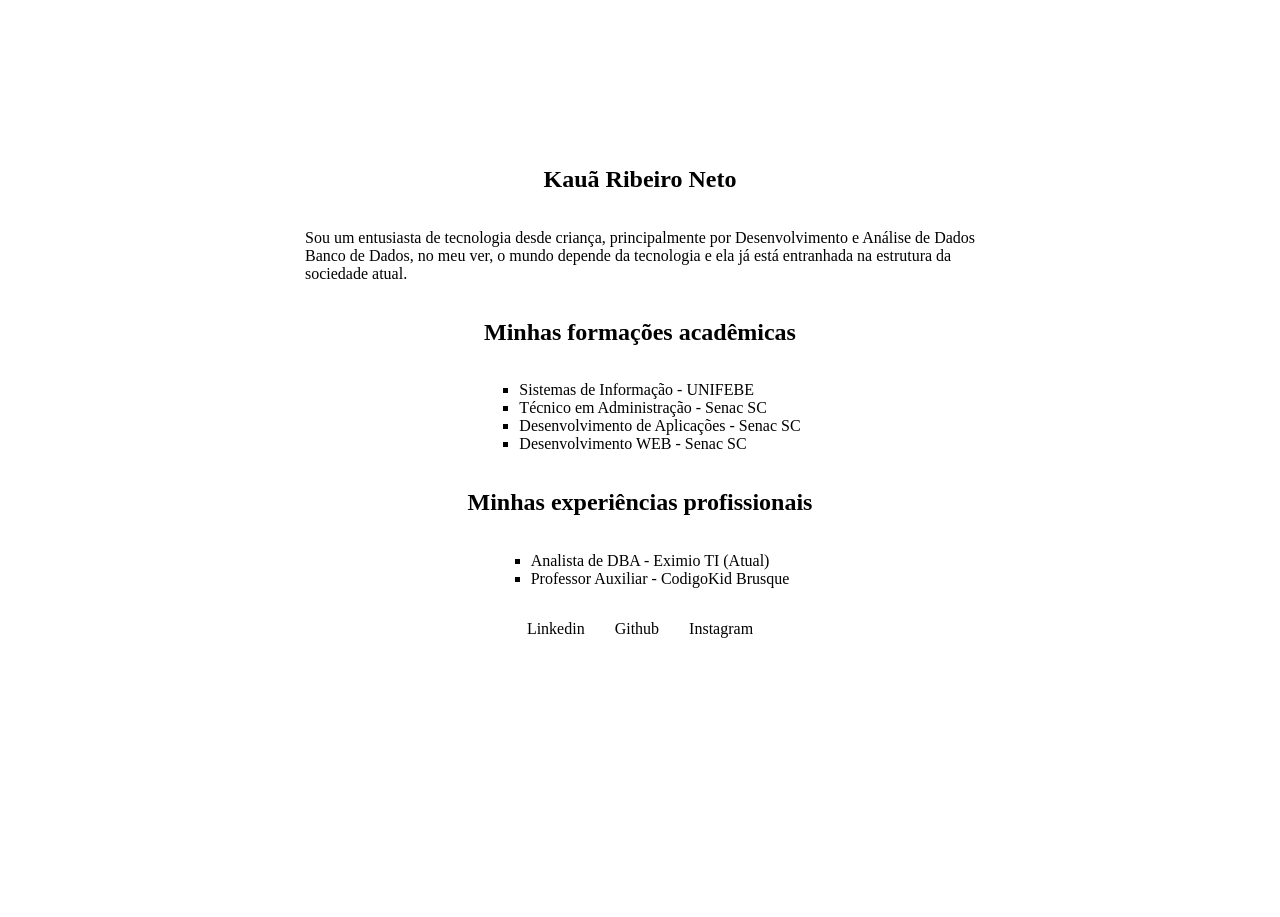
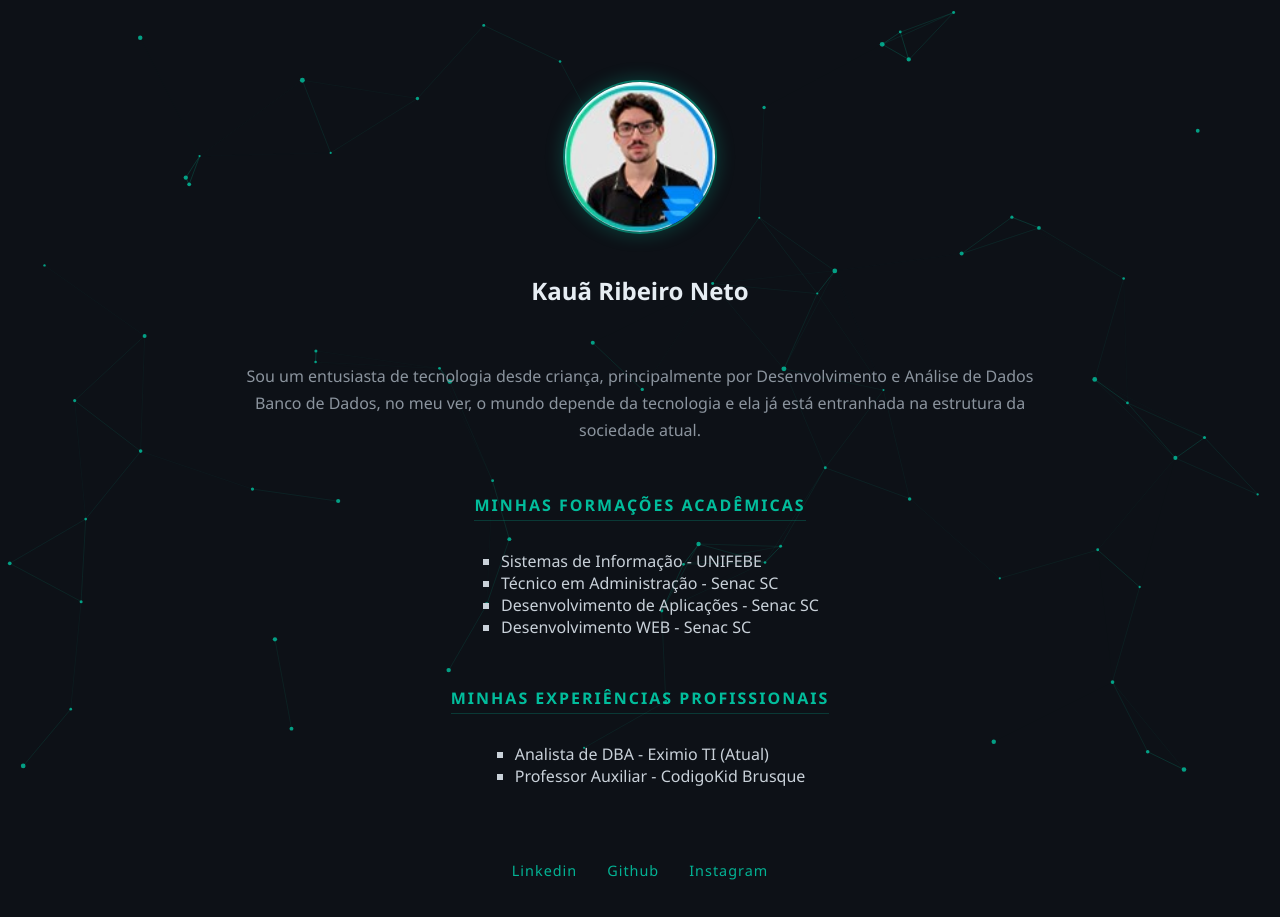
Before and after one commit to ribeirobxz/curriculo, a plain HTML site: page index.html in a window 1280 px wide. Before the commit the page ends 800 px from the top, so only its background shows below. Drawn offline with Linux system fonts and the light colour scheme.

Commit message:
Update index.html and style.css for layout improvements and add background animation

```diff
--- a/index.html
+++ b/index.html
@@ -11,16 +11,17 @@
 </head>
 
 <body>
+    <canvas id="bg-canvas"></canvas>
     <main>
 
         <!--foto de perfil e nome-->
-        <section>
-            <img src="" alt="">
+        <section id="perfil">
+            <img src="./images/foto.jpg" alt="Foto de perfil">
             <h1>Kauã Ribeiro Neto</h1>
         </section>
 
         <!--Breve introdução á minha pessoa-->
-        <section>
+        <section id="informacoes-pessoais">
             <p>
                 Sou um entusiasta de tecnologia desde criança, principalmente por Desenvolvimento e Análise de Dados
                 <br>
@@ -55,12 +56,77 @@
         <!--Navbar das redes sociais-->
         <nav id="redes-sociais">
             <ol>
-                <li><a href="">Linkedin</a></li>
-                <li><a href="https://github.com/ribeirobxz">Github</a></li>
-                <li><a href="https://instagram.com/ribeirobxz">Instagram</a></li>
+                <li><a target="_blank" href="https://www.linkedin.com/in/kau%C3%A3-ribeiro-neto-737961251/">Linkedin</a></li>
+                <li><a target="_blank" href="https://github.com/ribeirobxz">Github</a></li>
+                <li><a target="_blank" href="https://instagram.com/ribeirobxz">Instagram</a></li>
             </ol>
         </nav>
     </footer>
+
+    <script>
+        const canvas = document.getElementById('bg-canvas');
+        const ctx = canvas.getContext('2d');
+
+        function resize() {
+            canvas.width = window.innerWidth;
+            canvas.height = window.innerHeight;
+        }
+        resize();
+        window.addEventListener('resize', () => { resize(); initParticles(); });
+
+        const PARTICLE_COUNT = 70;
+        const MAX_DIST = 140;
+        let particles = [];
+
+        function initParticles() {
+            particles = [];
+            for (let i = 0; i < PARTICLE_COUNT; i++) {
+                particles.push({
+                    x: Math.random() * canvas.width,
+                    y: Math.random() * canvas.height,
+                    vx: (Math.random() - 0.5) * 0.5,
+                    vy: (Math.random() - 0.5) * 0.5,
+                    r: Math.random() * 1.5 + 1
+                });
+            }
+        }
+        initParticles();
+
+        function draw() {
+            ctx.clearRect(0, 0, canvas.width, canvas.height);
+
+            for (let i = 0; i < particles.length; i++) {
+                const p = particles[i];
+                p.x += p.vx;
+                p.y += p.vy;
+                if (p.x < 0 || p.x > canvas.width) p.vx *= -1;
+                if (p.y < 0 || p.y > canvas.height) p.vy *= -1;
+
+                ctx.beginPath();
+                ctx.arc(p.x, p.y, p.r, 0, Math.PI * 2);
+                ctx.fillStyle = 'rgba(0, 220, 180, 0.7)';
+                ctx.fill();
+
+                for (let j = i + 1; j < particles.length; j++) {
+                    const q = particles[j];
+                    const dx = p.x - q.x;
+                    const dy = p.y - q.y;
+                    const dist = Math.sqrt(dx * dx + dy * dy);
+                    if (dist < MAX_DIST) {
+                        const alpha = 1 - dist / MAX_DIST;
+                        ctx.beginPath();
+                        ctx.moveTo(p.x, p.y);
+                        ctx.lineTo(q.x, q.y);
+                        ctx.strokeStyle = `rgba(0, 200, 160, ${alpha * 0.35})`;
+                        ctx.lineWidth = 0.7;
+                        ctx.stroke();
+                    }
+                }
+            }
+            requestAnimationFrame(draw);
+        }
+        draw();
+    </script>
 </body>
 
 </html>
--- a/style.css
+++ b/style.css
@@ -6,9 +6,35 @@ html, body {
 body {
     display: flex;
     flex-direction: column;
-    justify-content: center;
     align-items: center;
     min-height: 100vh;
+    background-color: #0d1117;
+    color: #c9d1d9;
+    font-family: 'Segoe UI', sans-serif;
+    position: relative;
+}
+
+#bg-canvas {
+    position: fixed;
+    top: 0;
+    left: 0;
+    width: 100%;
+    height: 100%;
+    z-index: 0;
+    pointer-events: none;
+}
+
+main, footer {
+    position: relative;
+    z-index: 1;
+}
+
+main {
+    display: flex;
+    flex-direction: column;
+    align-items: center;
+    gap: 20px;
+    padding: 60px 20px 20px;
 }
 
 section {
@@ -20,6 +46,42 @@ section {
 ol {
     text-align: left;
     display: inline-block;
+}
+
+#perfil {
+    display: flex;
+    flex-direction: column;
+    align-items: center;
+    padding-top: 20px;
+}
+
+#perfil img {
+    width: 150px;
+    height: 150px;
+    border-radius: 50%;
+    object-fit: cover;
+    margin-bottom: 20px;
+    border: 2px solid rgba(0, 220, 180, 0.5);
+    box-shadow: 0 0 18px rgba(0, 220, 180, 0.25);
+}
+
+h1, h2 {
+    color: #e6edf3;
+}
+
+h2 {
+    font-size: 1rem;
+    text-transform: uppercase;
+    letter-spacing: 2px;
+    color: rgba(0, 220, 180, 0.85);
+    border-bottom: 1px solid rgba(0, 220, 180, 0.2);
+    padding-bottom: 4px;
+}
+
+p {
+    color: #8b949e;
+    line-height: 1.7;
+    text-align: center;
 }
 
 #informacoes-academicas ol {
@@ -38,6 +100,17 @@ ol {
 }
 
 #redes-sociais a {
-    color: black;
+    color: rgba(0, 220, 180, 0.8);
     text-decoration: none;
+    font-size: 0.9rem;
+    letter-spacing: 1px;
+    transition: color 0.2s;
 }
+
+#redes-sociais a:hover {
+    color: #00dcb4;
+}
+
+footer {
+    padding: 20px;
+}
```
Also changed, not shown: images/foto.jpg (added).
